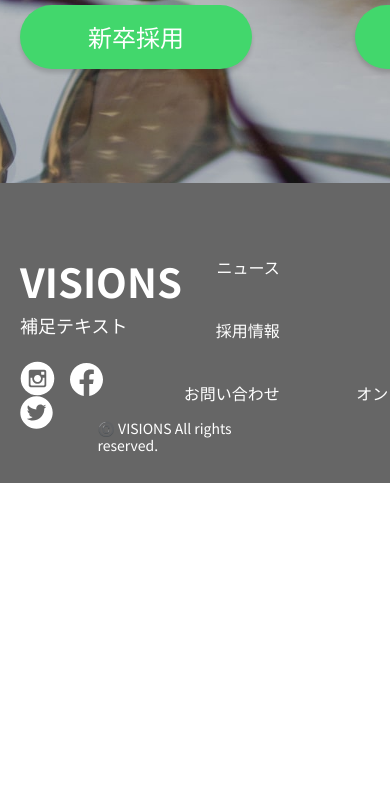
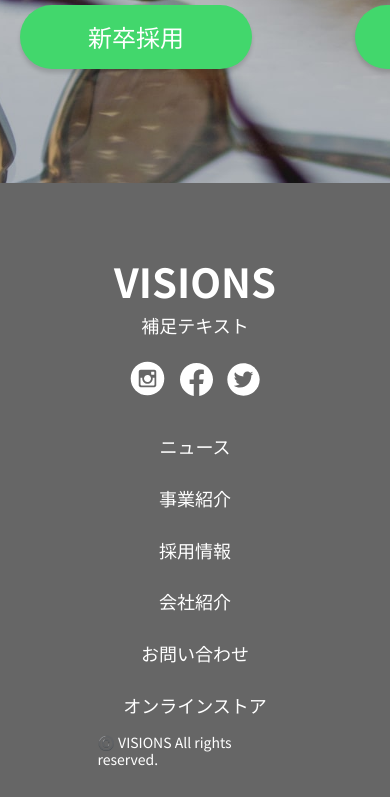
Before and after one commit to kuwa-9710/visions_lunettes, a plain HTML site: page index.html in a window 390 px wide. Shown: the part 4154-4951 px from the top of the page. Before the commit the page ends 4637 px from the top, so only its background shows below. Drawn offline with nearby package versions, Linux system fonts and the light colour scheme; some packages are replaced by stand-ins of ours.

Commit message:
made footer responsive

```diff
--- a/scss/components/_footer.scss
+++ b/scss/components/_footer.scss
@@ -58,3 +58,33 @@
     transform: translateX(-50%);
   }
 }
+
+/***************************************************
+ sp
+***************************************************/
+@include media(sp) {
+  .footer {
+    height: 614px;
+    &__container {
+      flex-direction: column;
+      gap: 40px;
+      padding-bottom: 75px;
+    }
+
+    &__l {
+      text-align: center;
+    }
+
+    &__menu {
+      font-size: 18px;
+      display: flex;
+      flex-direction: column;
+      gap: 31px;
+      text-align: center;
+    }
+  }
+
+  & .copyrights {
+    bottom: 23px;
+  }
+}
```
Also changed, not shown: css/style.css, 1 other file.
